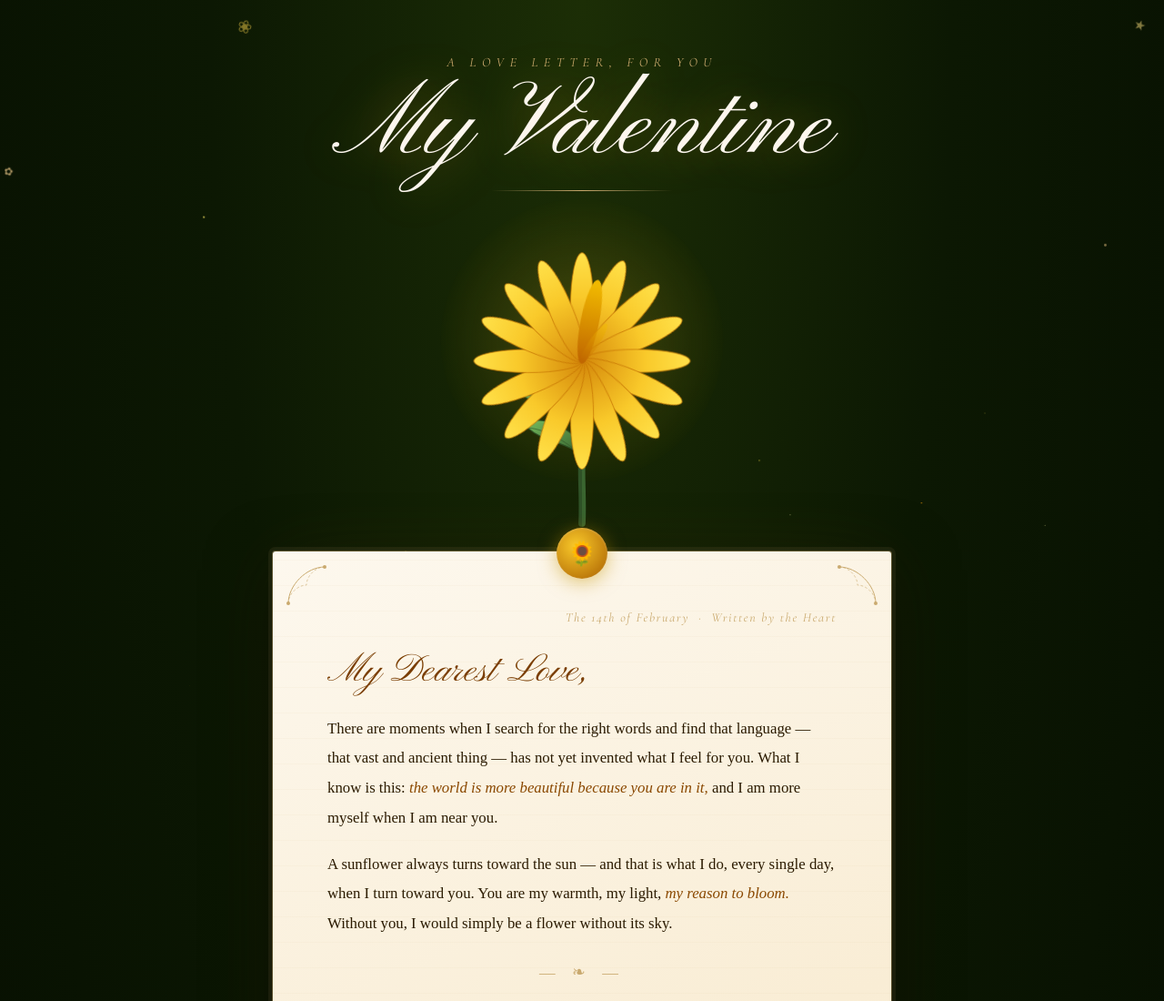
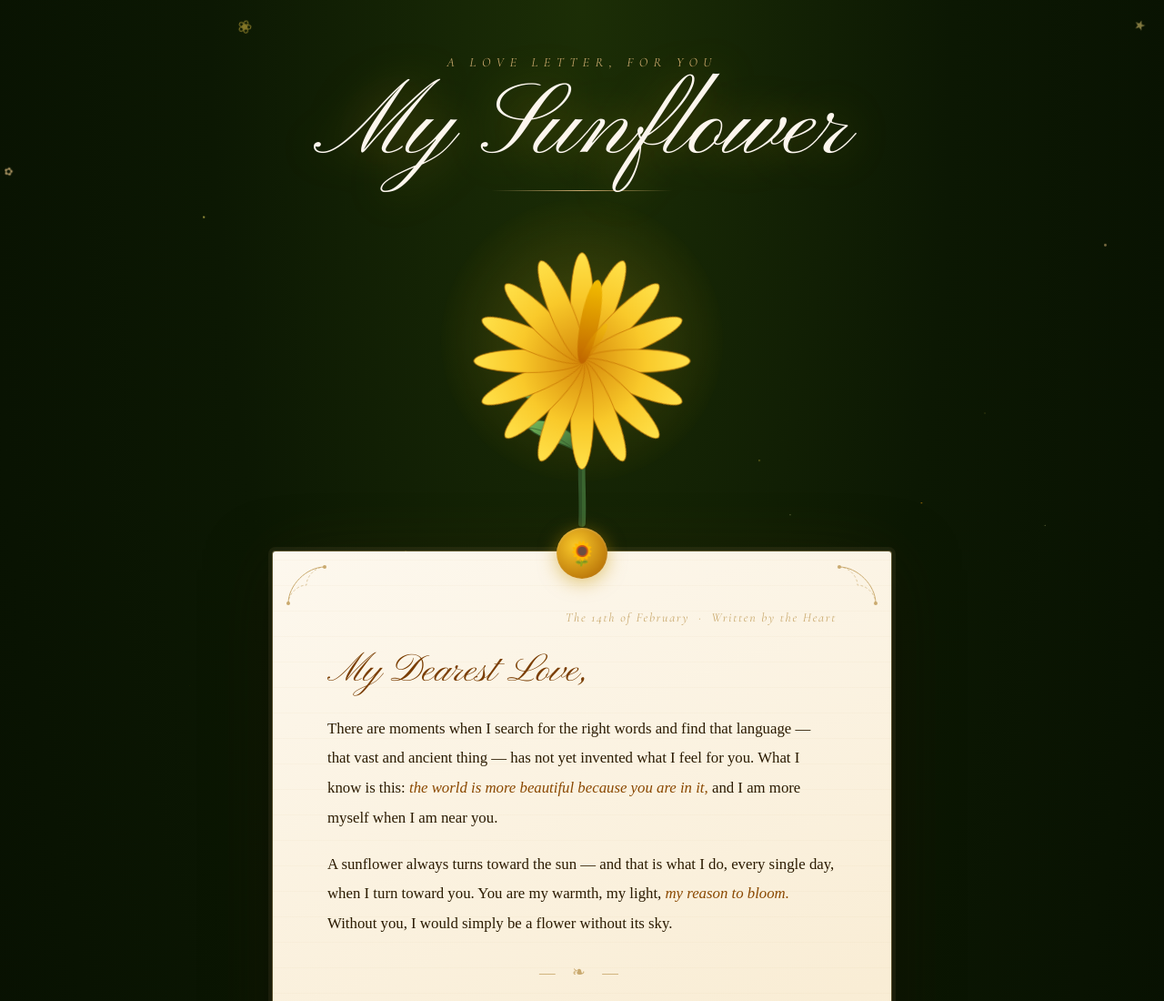
Before and after one commit to soeharto2/valentine, a plain HTML site: page index.html in a window 1280 px wide. Shown: the top 1100 px of the page at 91% size. Drawn offline with nearby package versions, Linux system fonts and the light colour scheme; a web font is replaced by a local one.

Commit message:
index.html

```diff
--- a/index.html
+++ b/index.html
@@ -549,7 +549,7 @@
       <!-- Header -->
       <header class="header">
         <div class="header-small">a love letter, for you</div>
-        <div class="header-title">My Valentine</div>
+        <div class="header-title">My Sunflower</div>
         <div class="header-line"></div>
       </header>
 
```
